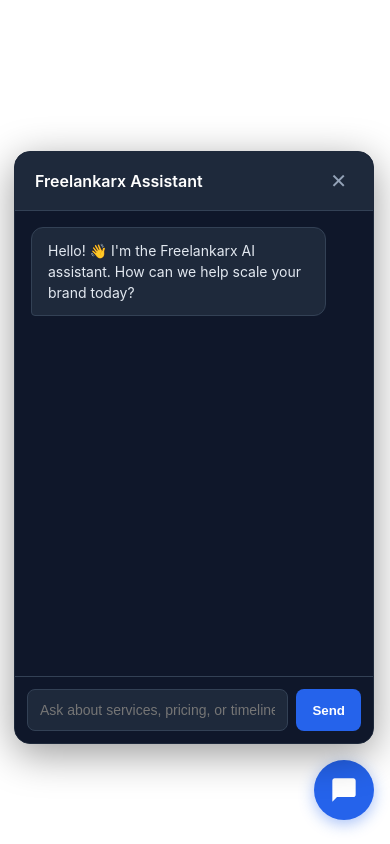
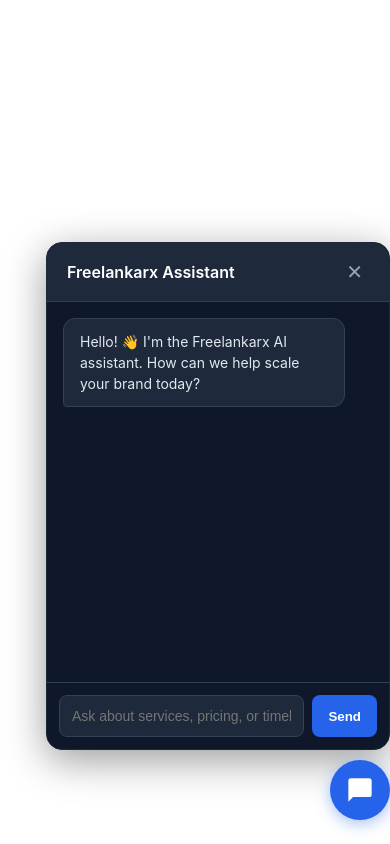
Before and after one commit to Freelankarx/freelankarx-chatbot-frontend, a plain HTML site: page index.html in a window 390 px wide. Both pictures are taken after a click on the button 344 px from the left and 790 px from the top of the page. Drawn offline with Linux system fonts and the light colour scheme.

Commit message:
Update index.html

```diff
--- a/index.html
+++ b/index.html
@@ -6,25 +6,40 @@
     <title>Freelankarx Assistant</title>
     <style>
         /* Base Styles */
-        body { margin: 0; padding: 0; font-family: -apple-system, BlinkMacSystemFont, "Segoe UI", Roboto, Helvetica, Arial, sans-serif; }
+        body {
+            margin: 0; padding: 0;
+            font-family: -apple-system, BlinkMacSystemFont, "Segoe UI", Roboto, Helvetica, Arial, sans-serif;
+            background: transparent;
+            height: 100vh;
+            display: flex;
+            flex-direction: column;
+            justify-content: flex-end;
+            align-items: flex-end;
+        }
 
-        /* Floating Toggle Button - STACKED ABOVE WHATSAPP ON RIGHT */
+        /* Chat Window */
+        #chat-window {
+            width: 380px; height: 550px;
+            background: #0f172a; border-radius: 16px; box-shadow: 0 10px 40px rgba(0,0,0,0.4);
+            display: none; flex-direction: column; overflow: hidden;
+            border: 1px solid #1e293b;
+            margin-bottom: 10px;
+            margin-right: 24px;
+            z-index: 10000;
+        }
+
+        /* Floating Toggle Button */
         #chat-toggle {
-            position: fixed; bottom: 100px; right: 24px; width: 60px; height: 60px;
+            width: 60px; height: 60px;
             background: #2563eb; border-radius: 50%; border: none; cursor: pointer;
-            box-shadow: 0 4px 15px rgba(37, 99, 235, 0.4); z-index: 9999;
+            box-shadow: 0 4px 15px rgba(37, 99, 235, 0.4);
             display: flex; align-items: center; justify-content: center; transition: transform 0.2s;
+            margin-bottom: 24px;
+            margin-right: 24px;
+            z-index: 10000;
         }
         #chat-toggle:hover { transform: scale(1.05); }
         #chat-toggle svg { width: 28px; height: 28px; fill: white; }
-
-        /* Chat Window - STACKED ABOVE TOGGLE ON RIGHT */
-        #chat-window {
-            position: fixed; bottom: 180px; right: 24px; width: 380px; height: 550px;
-            background: #0f172a; border-radius: 16px; box-shadow: 0 10px 40px rgba(0,0,0,0.4);
-            display: none; flex-direction: column; overflow: hidden; z-index: 9999;
-            border: 1px solid #1e293b;
-        }
 
         /* Header */
         #chat-header {
@@ -49,19 +64,14 @@
         #send-btn:hover { background: #1d4ed8; }
         #send-btn:disabled { background: #475569; cursor: not-allowed; }
 
-        /* Mobile Responsive - STACKED ON RIGHT */
+        /* Mobile Responsive */
         @media (max-width: 480px) {
-            #chat-window { width: calc(100vw - 32px); height: 70vh; right: 16px; bottom: 100px; }
-            #chat-toggle { bottom: 24px; right: 16px; }
+            #chat-window { width: calc(100vw - 48px); height: 60vh; margin-right: 0; }
+            #chat-toggle { margin-right: 0; }
         }
     </style>
 </head>
 <body>
-
-    <!-- Floating Toggle Button -->
-    <button id="chat-toggle" onclick="toggleChat()">
-        <svg viewBox="0 0 24 24"><path d="M20 2H4c-1.1 0-2 .9-2 2v18l4-4h14c1.1 0 2-.9 2-2V4c0-1.1-.9-2-2-2z"/></svg>
-    </button>
 
     <!-- Chat Window -->
     <div id="chat-window">
@@ -78,8 +88,12 @@
         </div>
     </div>
 
+    <!-- Floating Toggle Button -->
+    <button id="chat-toggle" onclick="toggleChat()">
+        <svg viewBox="0 0 24 24"><path d="M20 2H4c-1.1 0-2 .9-2 2v18l4-4h14c1.1 0 2-.9 2-2V4c0-1.1-.9-2-2-2z"/></svg>
+    </button>
+
     <script>
-        // ✅ YOUR EXACT RENDER URL IS ALREADY FILLED IN HERE
         const BACKEND_URL = "https://freelankarx-chatbot-backend.onrender.com/chat";
 
         function toggleChat() {
@@ -98,18 +112,14 @@
             if (!text) return;
 
             const messagesDiv = document.getElementById('messages');
-
-            // Add user message
             messagesDiv.innerHTML += `<div class="msg user">${text}</div>`;
             inputField.value = '';
             messagesDiv.scrollTop = messagesDiv.scrollHeight;
 
-            // Add loading indicator
             const loadingId = 'loading-' + Date.now();
             messagesDiv.innerHTML += `<div class="msg bot" id="${loadingId}">Thinking...</div>`;
             messagesDiv.scrollTop = messagesDiv.scrollHeight;
 
-            // Disable input while loading
             inputField.disabled = true;
             sendBtn.disabled = true;
 
@@ -122,15 +132,12 @@
 
                 if (!response.ok) throw new Error('Network response was not ok');
                 const data = await response.json();
-
-                // Replace loading with actual response
                 document.getElementById(loadingId).innerText = data.response;
             } catch (error) {
                 console.error('Error:', error);
                 document.getElementById(loadingId).innerText = "I'm having a little trouble connecting right now. Please try again in a moment, or reach out via WhatsApp!";
             }
 
-            // Re-enable input
             inputField.disabled = false;
             sendBtn.disabled = false;
             inputField.focus();
```
